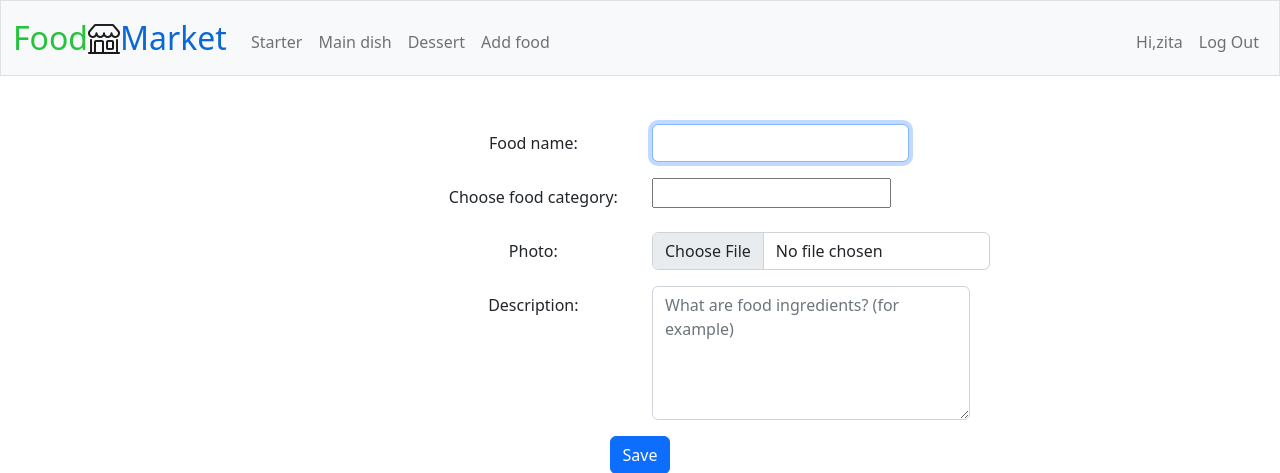
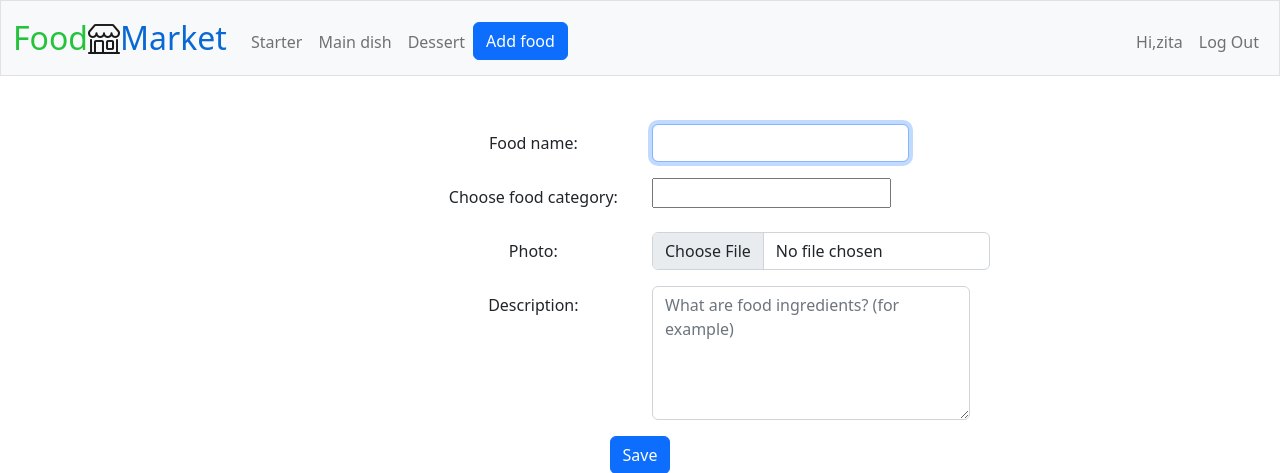
Before and after one commit to ZitaNguyen/FoodMarket, a Flask app: page /food in a window 1280 px wide. Shown: the top 473 px of the page. Run offline with Flask 2, Linux system fonts and the light colour scheme; a user stored in the database is signed in.

Commit message:
change add food to button

```diff
--- a/templates/layout.html
+++ b/templates/layout.html
@@ -37,7 +37,7 @@
                             <li class="nav-item"><a class="nav-link" href="">Main dish</a></li>
                             <li class="nav-item"><a class="nav-link" href="">Dessert</a></li>
                             {% if session["user_role"] == "seller" %}
-                            <li class="nav-item"><a class="nav-link" href="/food">Add food</a></li>
+                            <li class="nav-item"><a class="btn btn-primary" role="button" href="/food">Add food</a></li>
                             {% endif %}
                         </ul>
                         <ul class="navbar-nav ms-auto mt-2">
```
Also changed, not shown: 1 other file.
